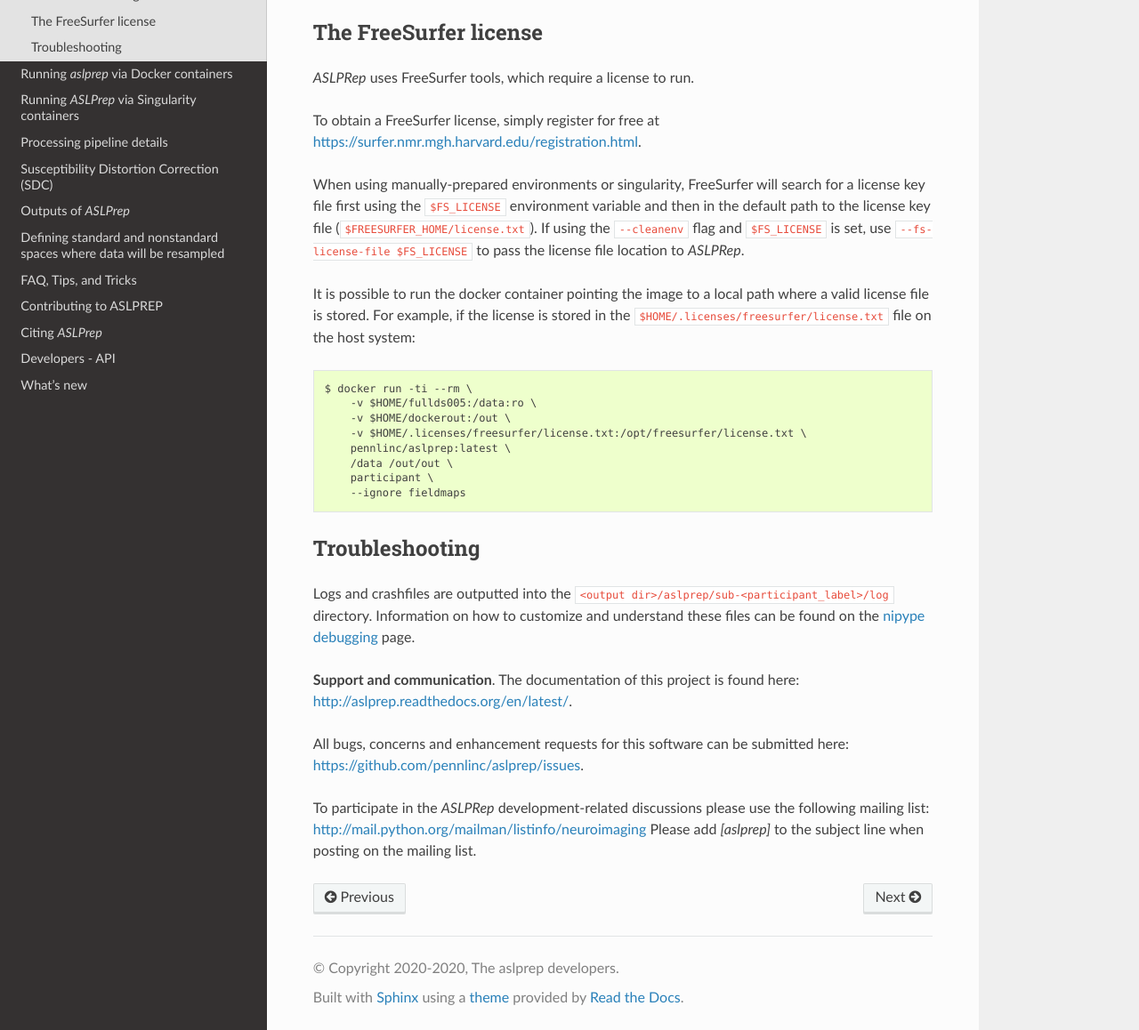
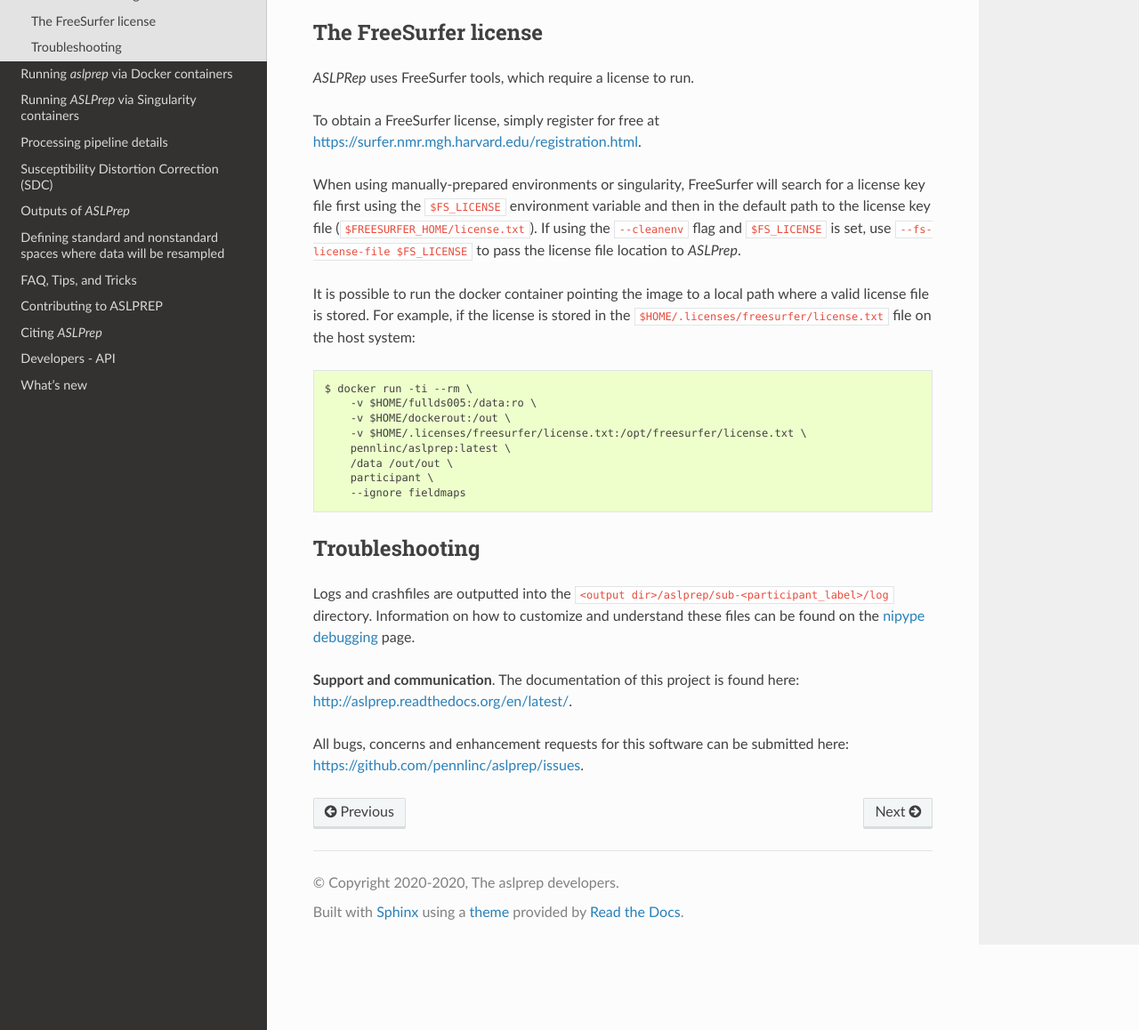
Before and after one commit to PennLINC/aslprep, a Sphinx documentation site: the page built from docs/usage.rst, in a window 1280 px wide and 1400 px high, scrolled down 591 px, cut to the strip 242-1400 px from the top of the window. Shown: the whole strip at 89% size. Built offline with Sphinx 7.4.7 and the Read the Docs theme 2.0.0, drawn with Linux system fonts in a browser that asks for light colours; some of the changed text lies outside the part shown.

Commit message:
Documentation edits

```diff
--- a/docs/usage.rst
+++ b/docs/usage.rst
@@ -11,7 +11,7 @@
 
 Execution and the BIDS format
 -----------------------------
-The *ASLPRep* workflow takes as principal input the path of the dataset
+The *ASLPrep* workflow takes as principal input the path of the dataset
 that is to be processed.
 The `ASL BIDS <shorturl.at/kqrRS>`_  are currently being proposed and in the final stage.
 We have created a simple way of converting `ASL into BIDS <https://github.com/PennLINC/aslbids>`_
@@ -53,7 +53,7 @@
 for a license key file first using the ``$FS_LICENSE`` environment variable and then
 in the default path to the license key file (``$FREESURFER_HOME/license.txt``).
 If using the ``--cleanenv`` flag and ``$FS_LICENSE`` is set, use ``--fs-license-file $FS_LICENSE``
-to pass the license file location to *ASLPRep*.
+to pass the license file location to *ASLPrep*.
 
 It is possible to run the docker container pointing the image to a local path
 where a valid license file is stored.
@@ -83,8 +83,3 @@
 
 All bugs, concerns and enhancement requests for this software can be submitted here:
 https://github.com/pennlinc/aslprep/issues.
-
-
-To participate in the *ASLPRep* development-related discussions please use the
-following mailing list: http://mail.python.org/mailman/listinfo/neuroimaging
-Please add *[aslprep]* to the subject line when posting on the mailing list.
--- a/docs/workflows.rst
+++ b/docs/workflows.rst
@@ -492,7 +492,7 @@
 The computed :ref:`CBF <cbf_preproc>`  are regsitered to T1w using the transformation from ASL-T1w registration.
 
 Resampling ASL  and CBF runs onto standard spaces
-~~~~~~~~~~~~~~~~~~~~~~~~~~~~~~~~~~~~~~~~~
+~~~~~~~~~~~~~~~~~~~~~~~~~~~~~~~~~~~~~~~~~~~~~~~~~
 :py:func:`~aslprep.workflows.bold.resampling.init_bold_std_trans_wf`
 
 .. workflow::
```
Also changed, not shown: other parts of docs/usage.rst (+1 -1 lines), other parts of docs/workflows.rst (+1 -1 lines), 3 other files.
